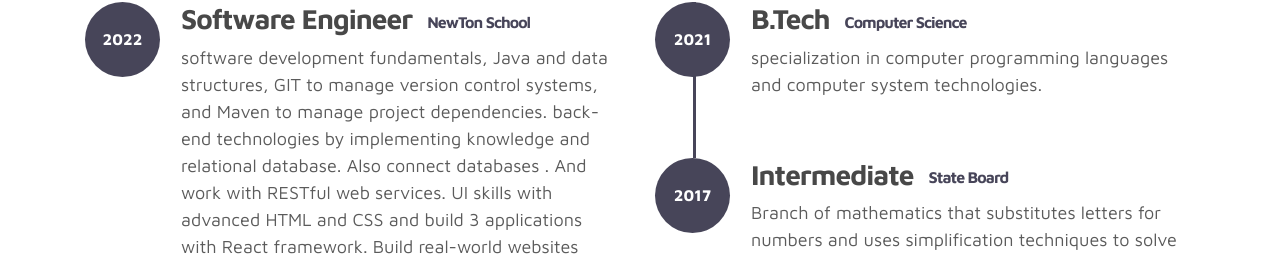
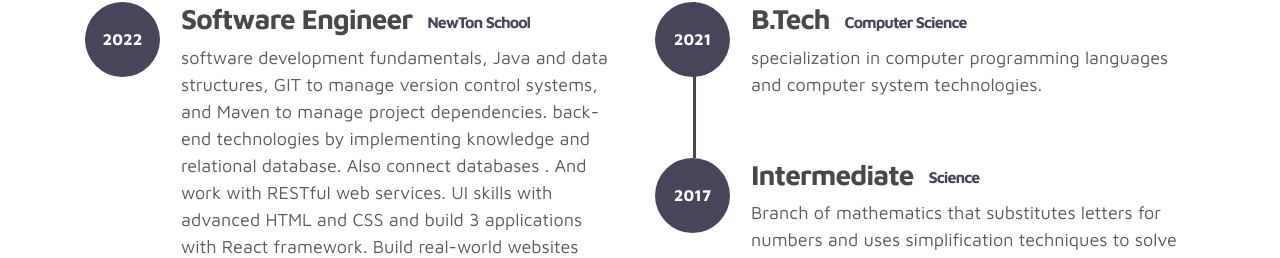
Before and after one commit to mohammaadaasif222/React-Portfolio, a React (Create React App) app: page / in a window 1280 px wide. Shown: the part 810-1068 px from the top of the page. Built offline with nearby package versions, Linux system fonts and the light colour scheme; a web font is replaced by a local one.

Commit message:
change eductaion

```diff
--- a/src/components/Education/index.jsx
+++ b/src/components/Education/index.jsx
@@ -106,7 +106,7 @@ function Education() {
                   <div className="timeline-info">
                     <h3>
                       <span>Intermediate</span>
-                      <small>State Board</small>
+                      <small>Science</small>
                     </h3>
                     <p>
                       Branch of mathematics that substitutes letters for numbers
```
